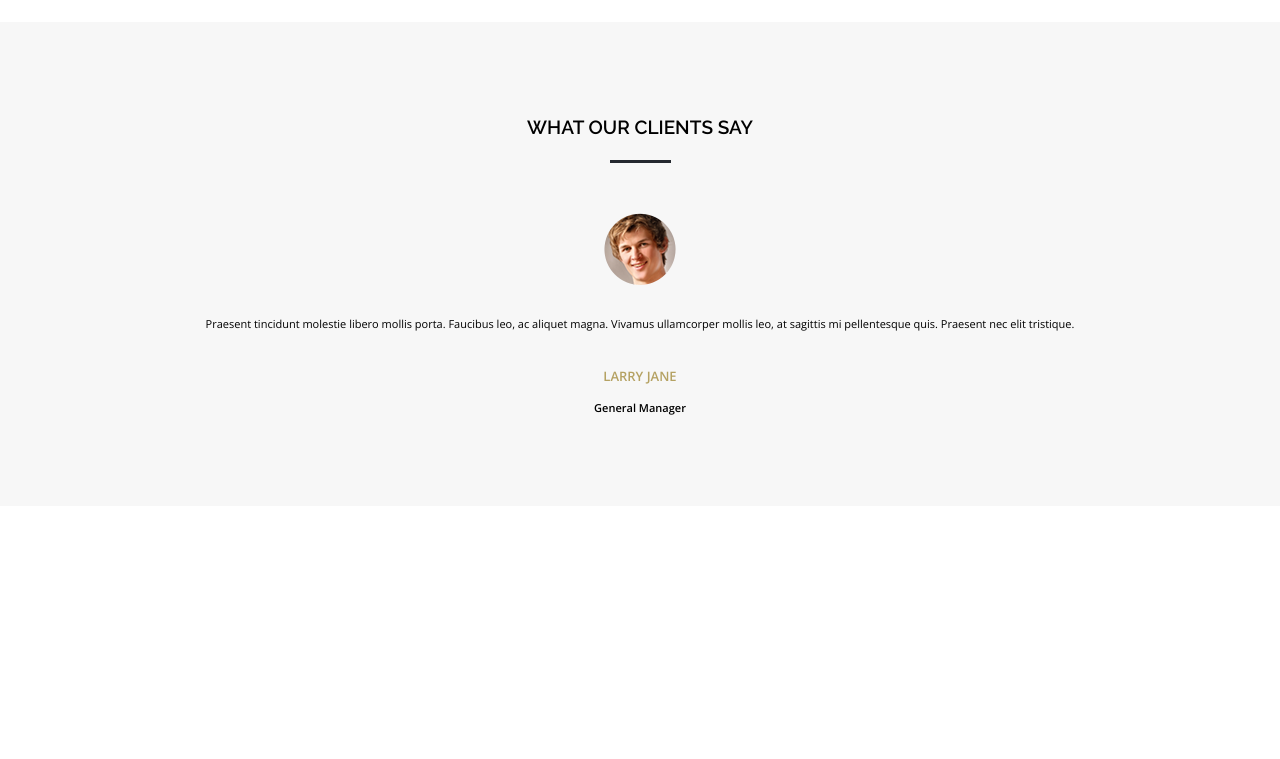
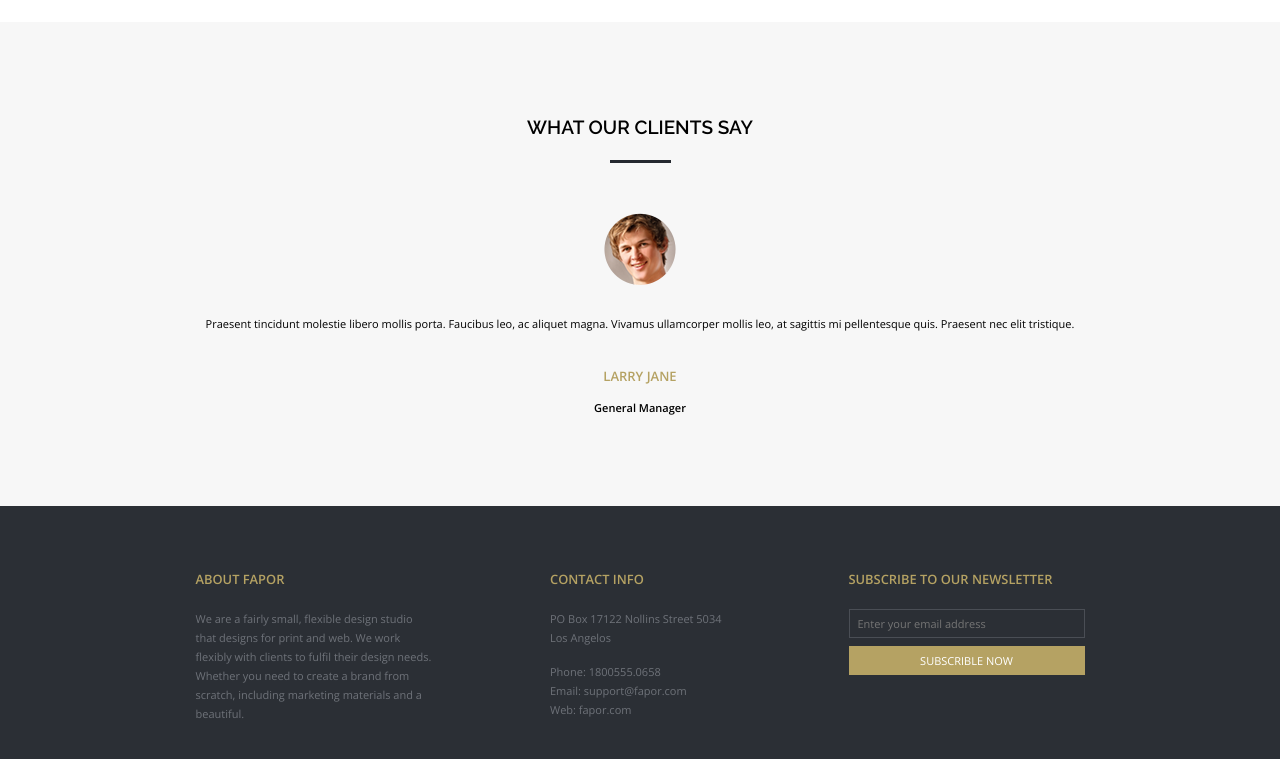
Before and after one commit to Frenkie-afk/FAPOR, a plain HTML site: page index.html in a window 1280 px wide. Shown: the part 892-1651 px from the top of the page. Before the commit the page ends 1398 px from the top, so only its background shows below. Drawn offline with nearby package versions, Linux system fonts and the light colour scheme.

Commit message:
completed section subscribe

```diff
--- a/css/style.css
+++ b/css/style.css
@@ -207,5 +207,66 @@ section.about p {
 
 .carousel h4 {
     font-size: 11px;
+}
 
+.subscribe {
+    padding: 64px 0 36px;
+    background-color: #2b2f35;
+    font-size: 11px;
+    color: #6e7279;
+    line-height: 19px;
 }
+
+.subscribe h3 {
+    color: #b5a263;
+    font-weight: 600;
+    margin-bottom: 20px;
+}
+
+.subscribe-item {
+    max-width: 236px;
+}
+
+.subscribe-item address {
+    font-style: normal;
+    margin-bottom: 15px;
+}
+
+.subscribe-item a {
+    display: block;
+    color: #6e7279;
+    text-decoration: none;
+}
+
+
+.subscribe div:nth-child(2) {
+    max-width: 180px;
+}
+
+
+.subscribe-item input {
+    width: 100%;
+    padding-left: 8px;
+    height: 29px;
+    background-color: transparent;
+    border: 1px solid #4a4e55;
+    outline: none;
+    margin-bottom: 8px;
+    color: #b5a263;
+    font-size: 11px;
+}
+
+.subscribe-item button {
+    height: 29px;
+    width: 100%;
+    background-color: #b5a263;
+    border: none;
+    color: #fff;
+    font-size: 11px;
+    cursor: pointer;
+    transition: .3s;
+}
+
+.subscribe-item button:hover {
+    background-color: #d0b97d
+}
--- a/index.html
+++ b/index.html
@@ -101,6 +101,34 @@
     </div>
 </section>
 
+<section class="subscribe">
+    <div class="container d-flex">
+        <div class="subscribe-item">
+            <h3>ABOUT FAPOR</h3>
+            <p>We are a fairly small, flexible design studio that designs for print and web. We work flexibly with clients to fulfil their design needs. Whether you need to create a brand from scratch, including marketing materials and a beautiful.</p>
+        </div>
+
+        <div class="subscribe-item">
+            <h3>CONTACT INFO</h3>
+            <address>
+                PO Box 17122 Nollins Street
+                5034 Los Angelos
+            </address>
+
+            <a href="tel:1800555.0658">Phone: 1800555.0658</a>
+            <a href="mailto:support@fapor.com">Email: support@fapor.com</a>
+            <a href="#" target="_blank">Web: fapor.com</a>
+        </div>
+
+        <div class="subscribe-item">
+            <h3>SUBSCRIBE TO OUR NEWSLETTER</h3>
+            <form action="#" method="post">
+                <input type="email" name="email" placeholder="Enter your email address">
+                <button type="submit">SUBSCRIBLE NOW</button>
+            </form>
+        </div>
+    </div>
+</section>
 <script src="https://kit.fontawesome.com/daab012097.js" crossorigin="anonymous"></script>
 </body>
 </html>
```
